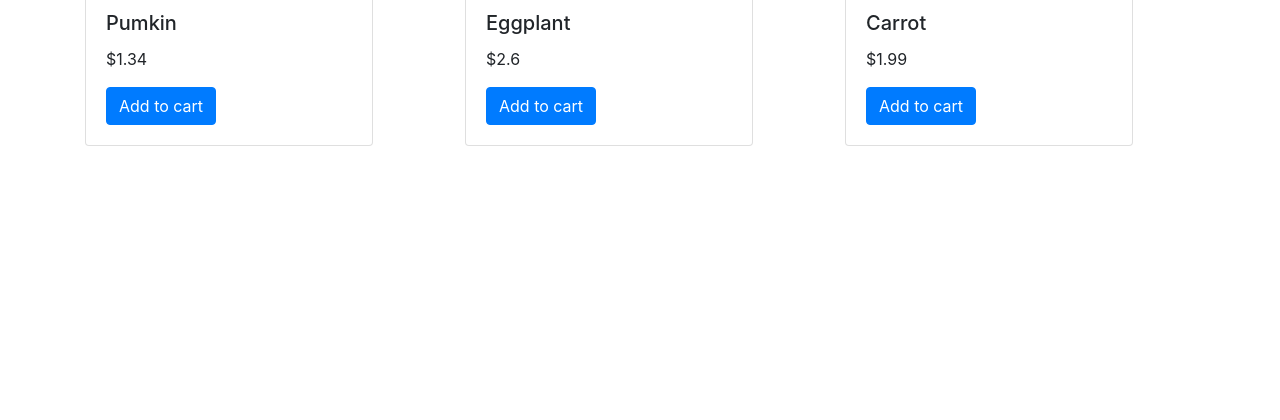
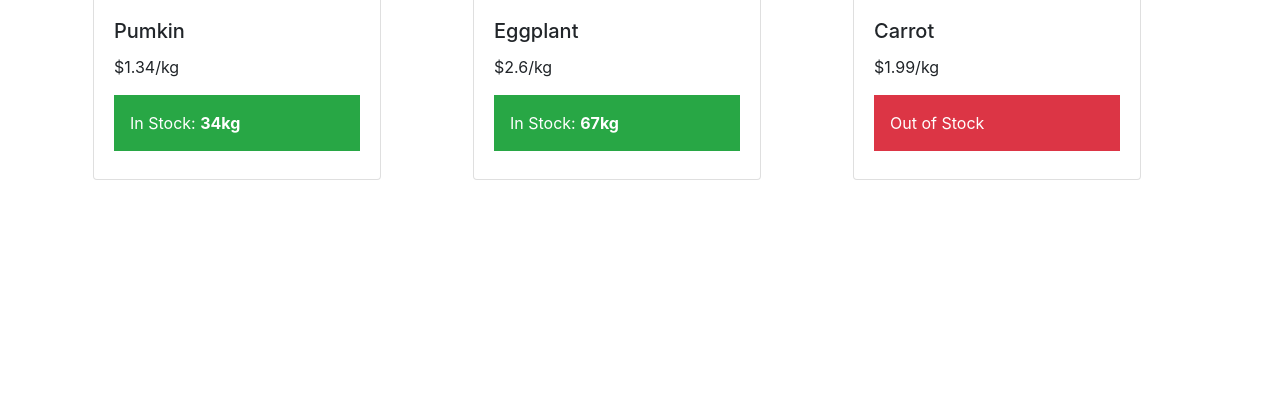
Before and after one commit to subhashi/VegeMarketSite, a Django app: page /vegetables/ in a window 1280 px wide. Shown: the part 314-734 px from the top of the page. Run offline with Django 3.2, Linux system fonts and the light colour scheme; data comes from the database, SQL or seed files in the repository; both versions use the stored data as it was after the commit; some libraries are stand-ins or nearby versions.

Commit message:
Added in stock/ out of stock tags for fruits and vegetables

```diff
--- a/vegetables/templates/vege.html
+++ b/vegetables/templates/vege.html
@@ -1,21 +1,23 @@
 {% extends 'base.html' %}
 
 {% block content %}
-
     <h1>Vegetables</h1>
     <div class="row">
         {% for vegetable in vegetables %}
             <div class="col">
-                <div class="card" style="width: 18rem;">
-                    <img src={{vegetable.image_url}} class="card-img-top" height="200" width="100">
+                <div class="card m-2" style="width: 18rem;">
+                    <img src={{vegetable.image_url}} class="card-img-top" height="200" width="100" >
                     <div class="card-body">
                         <h5 class="card-title">{{ vegetable.name }}</h5>
-                        <p class="card-text">${{ vegetable.price }}</p>
-                        <a href="#" class="btn btn-primary">Add to cart</a>
+                        <p class="card-text">${{ vegetable.price }}/kg</p>
+                        {% if vegetable.stock > 0%}
+                            <p class="card-text p-3 mb-2 bg-success text-white">In Stock: <strong>{{ vegetable.stock }}kg</strong></p>
+                        {% else %}
+                            <p class="card-text p-3 mb-2 bg-danger text-white">Out of Stock</p>
+                        {% endif %}
                     </div>
                 </div>
             </div>
         {% endfor %}
     </div>
-
 {% endblock %}
```
Also changed, not shown: fruits/templates/fruit.html (+7 -3 lines), db.sqlite3.
